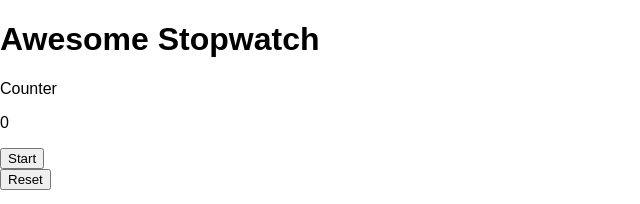
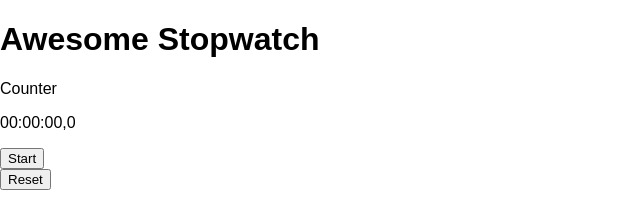
Before and after one commit to SergeyShvaitser/intu-test, a React (Create React App) app: page / in a window 1280 px wide. Shown: the top 204 px of the page, without its empty margins (0-640 px from the left). Built offline with nearby package versions, Linux system fonts and the light colour scheme.

Commit message:
Add formatting utils

```diff
--- /dev/null
+++ b/src/utils/addTimePrefix.js
@@ -0,0 +1,3 @@
+export default function addPrefix(value) {
+    return value < 10 ? `0${value}` : value
+}
--- /dev/null
+++ b/src/utils/formatTime.js
@@ -0,0 +1,11 @@
+import addTimePrefix from 'utils/addTimePrefix'
+
+export default function formatTime(ms) {
+
+  let milliseconds = parseInt(ms % 1000, 10),
+      seconds = parseInt((ms / 1000) % 60, 10),
+      minutes = parseInt((ms / (1000 * 60)) % 60, 10),
+      hours = parseInt((ms / (1000 * 60 * 60)) % 24, 10);
+
+  return `${addTimePrefix(hours)}:${addTimePrefix(minutes)}:${addTimePrefix(seconds)},${milliseconds}`;
+}
--- a/src/views/components/Counter.js
+++ b/src/views/components/Counter.js
@@ -1,11 +1,12 @@
 import React from 'react';
 import PropTypes from 'prop-types'
 import { Button } from 'views/common'
+import formatTime from 'utils/formatTime'
 
 const Counter = ({currentTime, start, reset, confirmLap}) => (
   <div>
     <p>Counter</p>
-    <p>{currentTime}</p>
+    <p>{formatTime(currentTime)}</p>
     <Button onClick={start}>Start</Button>
     <Button onClick={reset}>Reset</Button>
   </div>
--- a/src/views/containers/Stopwatch.js
+++ b/src/views/containers/Stopwatch.js
@@ -1,4 +1,3 @@
-
 import React, { Component } from 'react'
 import Counter from 'views/components/Counter'
 
@@ -17,7 +16,6 @@ class Stopwatch extends Component {
   }
 
   start(){
-    console.log('works');
     this.timer = setInterval(() => {
       this.setState({
         currentTime: this.state.currentTime + 10
```
